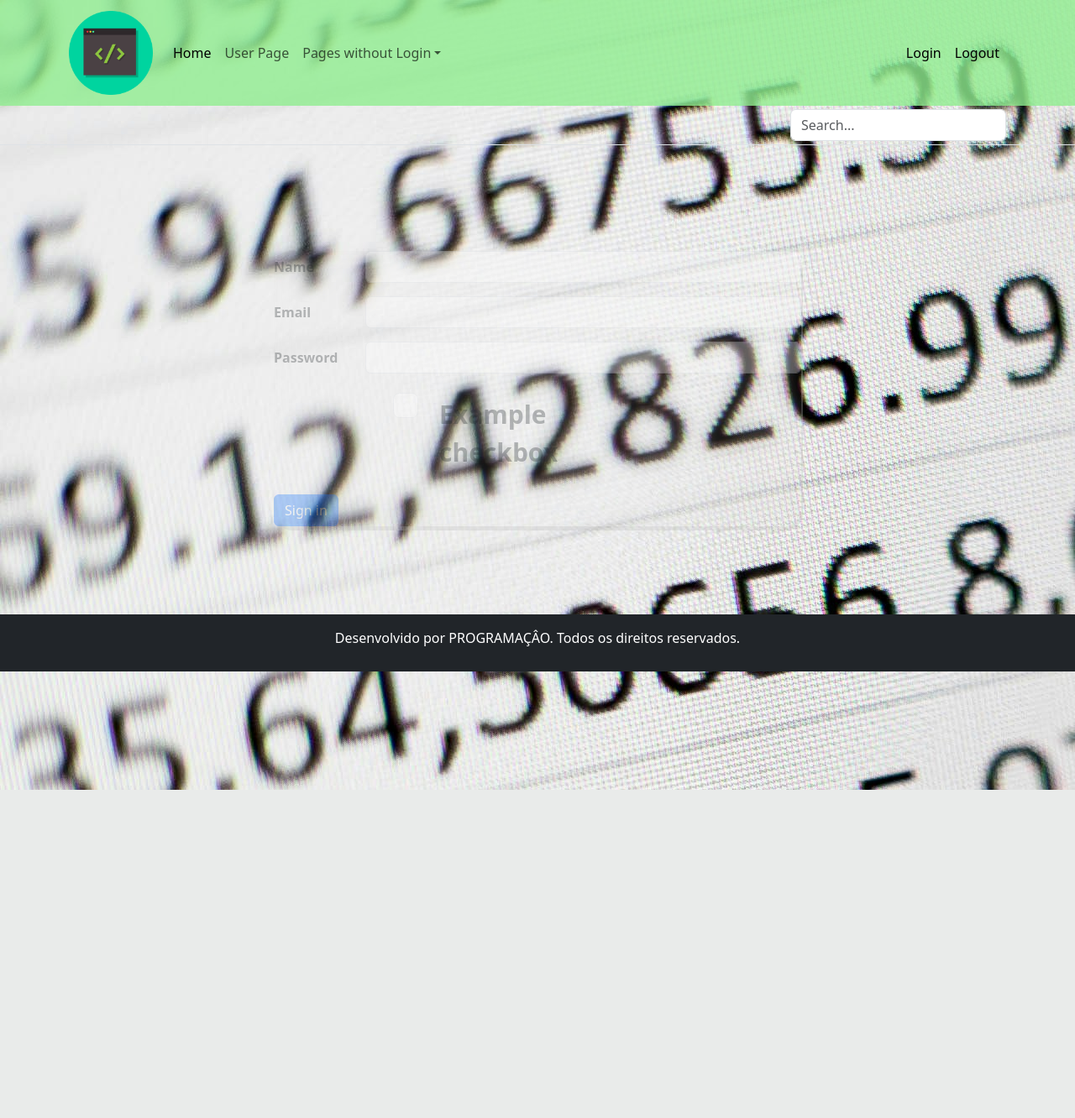
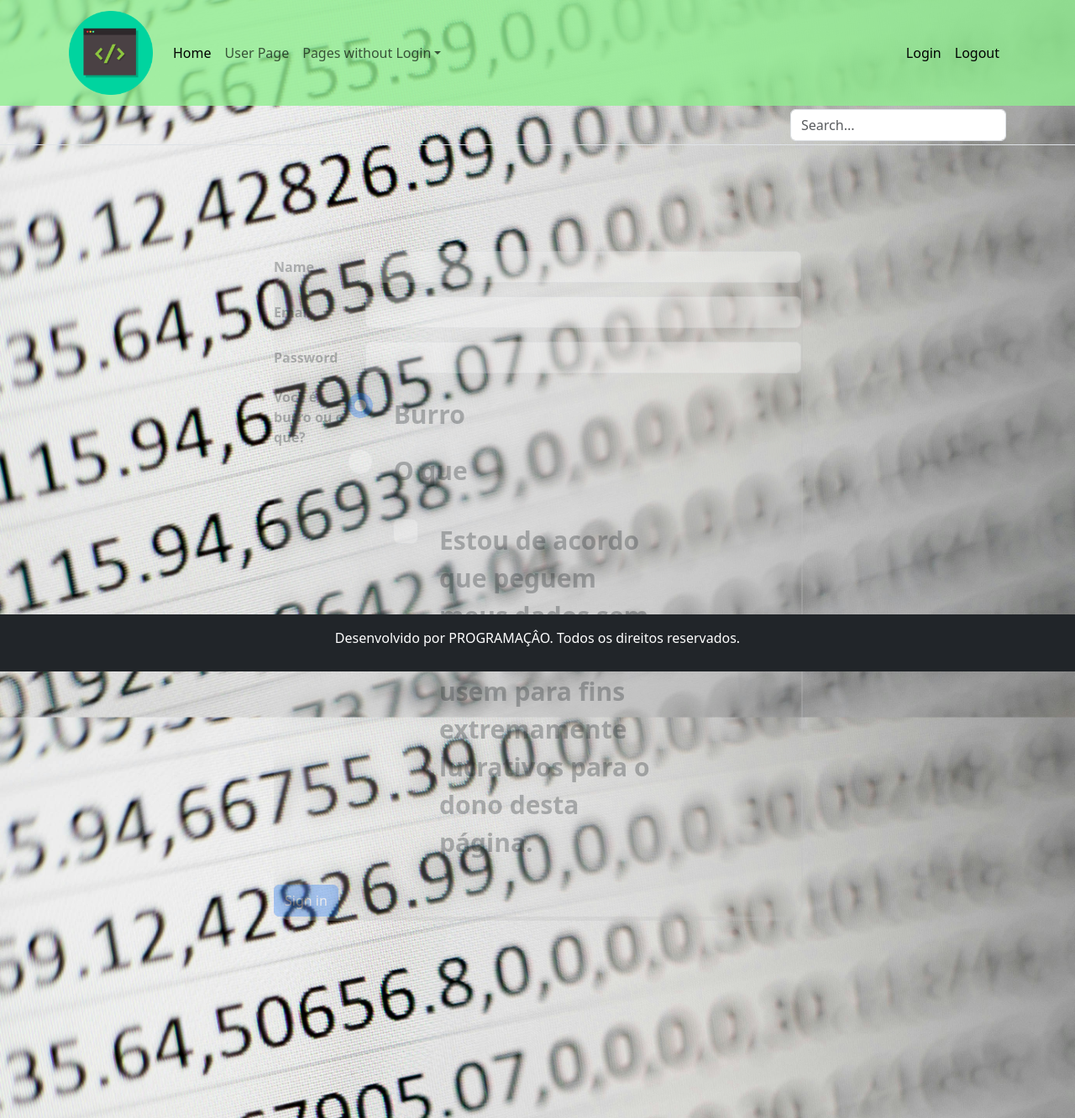
Before and after one commit to davihelisson/PORTIFOLIO, a Flask app: page /login in a window 1280 px wide. Shown: the top 1332 px of the page at 84% size. Before the commit the page ends 941 px from the top, so only its background shows below. Run offline with Flask 3, Linux system fonts and the light colour scheme.

Commit message:
Update login.html

```diff
--- a/FlaskTeste/FLASK-TUTORIAL-YT/templates/login.html
+++ b/FlaskTeste/FLASK-TUTORIAL-YT/templates/login.html
@@ -11,11 +11,6 @@
         {% endif %}
     {% endwith%}
 
-    <style>
-        body{
-        background: url(../static/imagens/DADOS_NUMERICOS.jpg);
-        }
-    </style>
 
     <div id="form_fundo">
         <form action="#" method="post">
@@ -37,12 +32,29 @@
                     <input type="password" class="form-control" id="inputPassword" name="password">
                 </div>
             </div>
+            <fieldset class="row mb-3">
+                <legend class="col-form-label col-sm-2 pt-0">Você é burro ou o que?</legend>
+                <div class="col-sm-10">
+                    <div class="form-check">
+                        <input class="form-check-input" type="radio" name="gridRadios" id="gridRadios1" value="option1" checked>
+                        <label class="form-check-label" for="gridRadios1">
+                            Burro
+                        </label>
+                    </div>
+                    <div class="form-check">
+                        <input class="form-check-input" type="radio" name="gridRadios" id="gridRadios2" value="option2">
+                        <label class="form-check-label" for="gridRadios2">
+                            O que
+                        </label>
+                    </div>
+                </div>
+            </fieldset>
             <div class="row mb-3">
                 <div class="col-sm-6 offset-sm-3">
                     <div class="form-check">
                         <input class="form-check-input" type="checkbox" id="gridCheck1">
                         <label class="form-check-label" for="gridCheck1">
-                                Example checkbox
+                            Estou de acordo que peguem meus dados sem autorização e usem para fins extremamente lucrativos para o dono desta página.
                         </label>
                     </div>
                 </div>
@@ -78,4 +90,5 @@
         });
     </script>
 
+
 {% endblock %}
```
Lines whose indentation alone changed are shown as unchanged.
